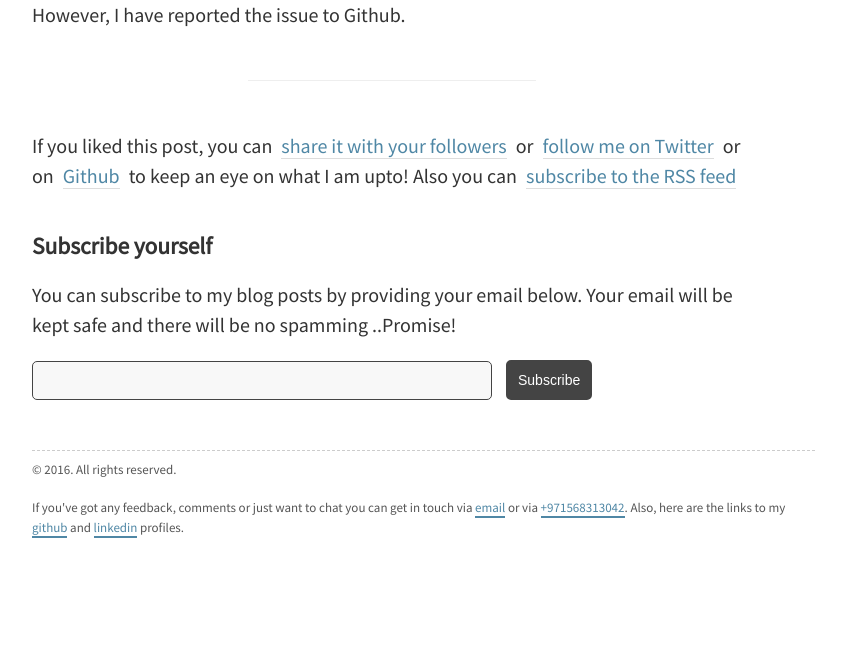
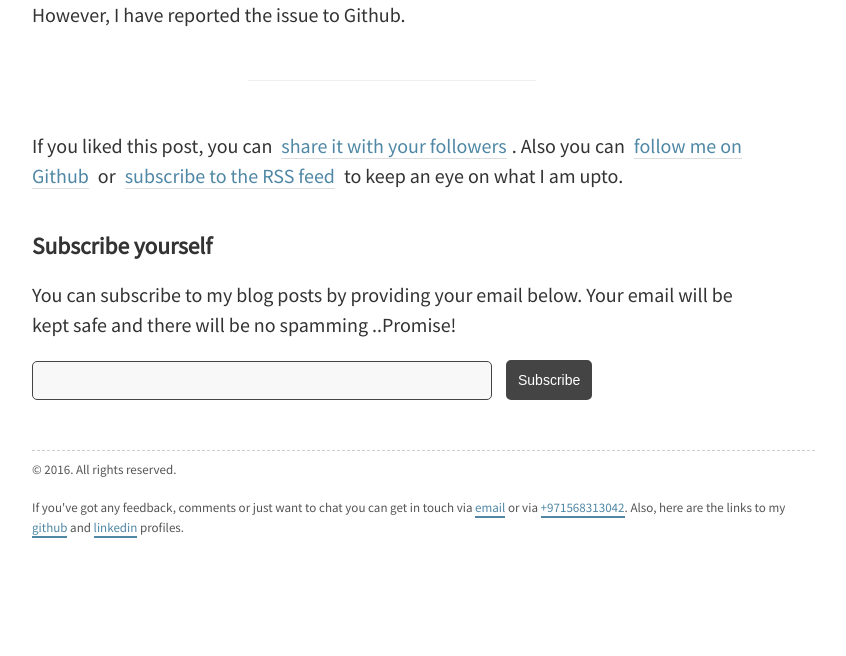
Before and after one commit to kamranahmedse/kamranahmedse.github.io, a Jekyll site: the page built from blog/_posts/2015-01-01-github-took-me-back-in-time.md, in a window 1280 px wide. Shown: the part 1029-1685 px from the top of the page, without its empty margins (248-1094 px from the left). Built offline with Jekyll 4.4.1, drawn with Linux system fonts in a browser that asks for light colours; some web fonts are replaced; comment, search, counter and statistics services are not loaded.

Commit message:
Update twitter_plug.html

```diff
--- a/_includes/twitter_plug.html
+++ b/_includes/twitter_plug.html
@@ -1,4 +1,4 @@
 <hr>
 <div class="twitter_plug">
-  If you liked this post, you can <a href="https://twitter.com/intent/tweet?url={{ site.url }}{{ page.url }}&text={{ page.title }}&via=kamranahmedse" target="_blank"> share it with your followers</a> or <a href="https://twitter.com/kamranahmedse">follow me on Twitter</a> or on <a href="http://github.com/kamranahmedse">Github</a> to keep an eye on what I am upto! Also you can <a href="{{ site.pages_list.Feed }}">subscribe to the RSS feed</a>
+  If you liked this post, you can <a href="https://twitter.com/intent/tweet?url={{ site.url }}{{ page.url }}&text={{ page.title }}&via=kamranahmedse" target="_blank"> share it with your followers</a>. Also you can <a href="http://github.com/kamranahmedse">follow me on Github</a> or <a href="{{ site.pages_list.Feed }}">subscribe to the RSS feed</a> to keep an eye on what I am upto.
 </div>
```
